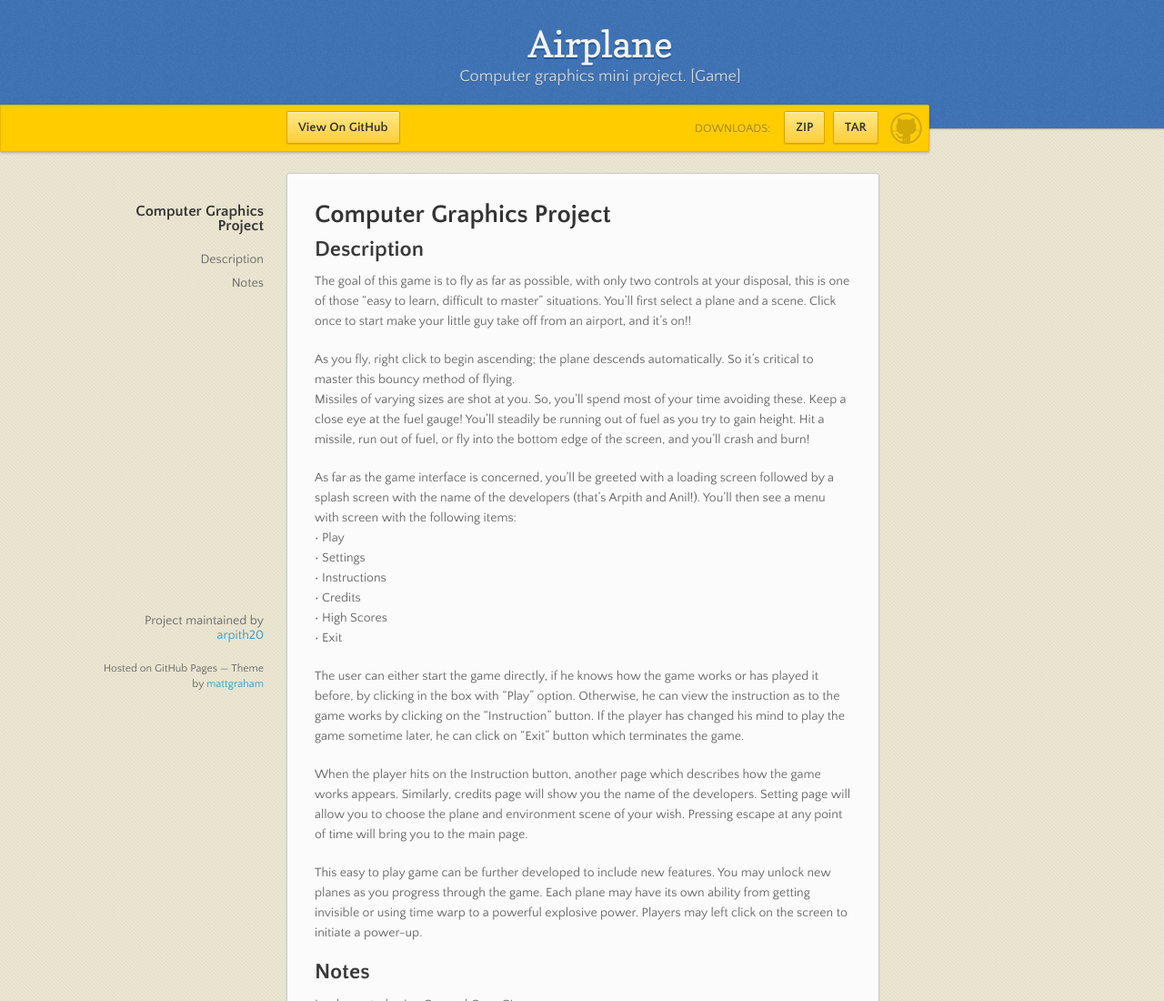
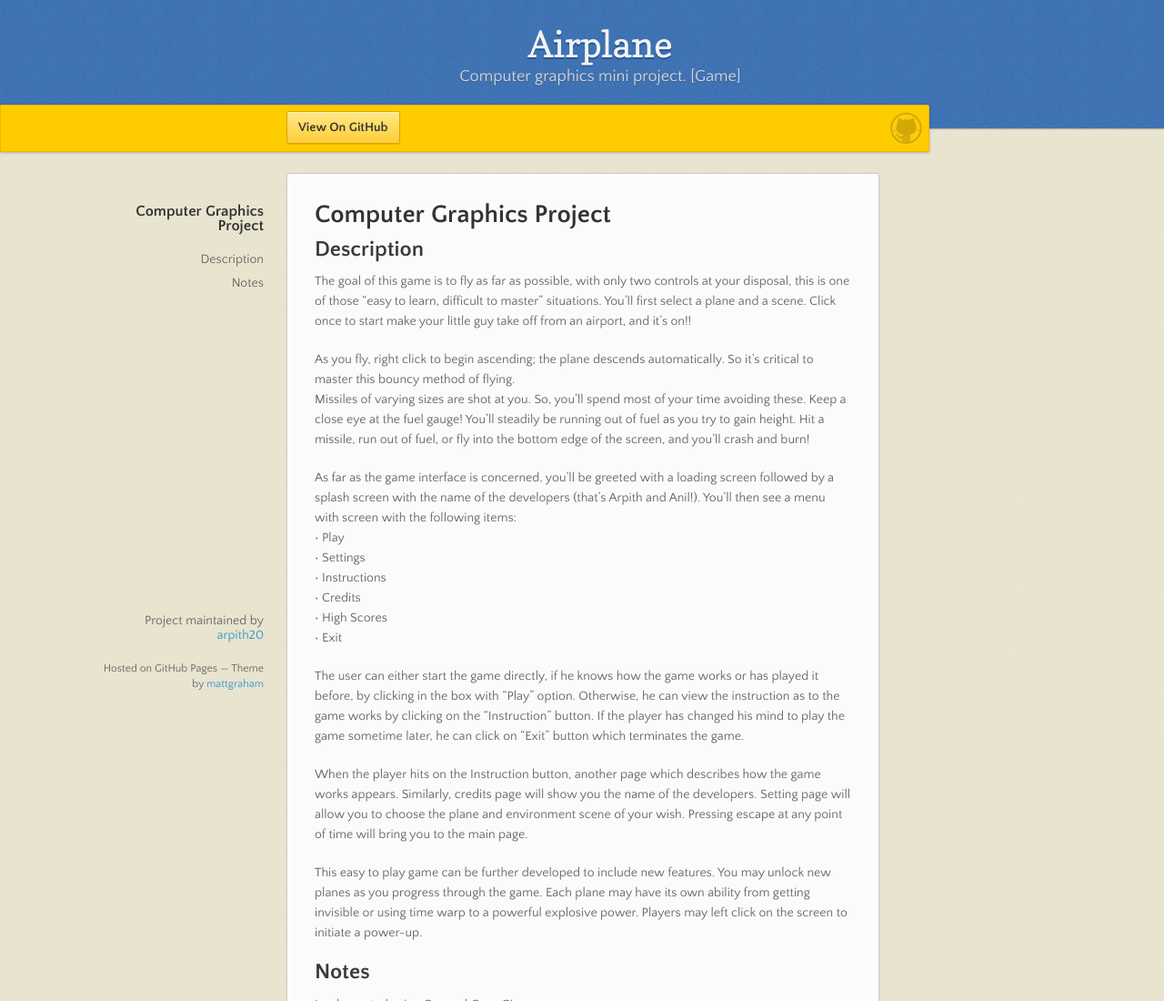
Before and after one commit to arpith20/Airplane, a plain HTML site: page index.html in a window 1280 px wide. Shown: the top 1100 px of the page at 91% size. Drawn offline with nearby package versions, Linux system fonts and the light colour scheme.

Commit message:
removed download option

```diff
--- a/index.html
+++ b/index.html
@@ -25,13 +25,7 @@
         <span id="logo"></span>
 
         <a href="https://github.com/arpith20/Airplane" class="button fork"><strong>View On GitHub</strong></a>
-        <div class="downloads">
-          <span>Downloads:</span>
-          <ul>
-            <li><a href="https://github.com/arpith20/Airplane/zipball/master" class="button">ZIP</a></li>
-            <li><a href="https://github.com/arpith20/Airplane/tarball/master" class="button">TAR</a></li>
-          </ul>
-        </div>
+
       </div><!-- end banner -->
 
     <div class="wrapper">
```
